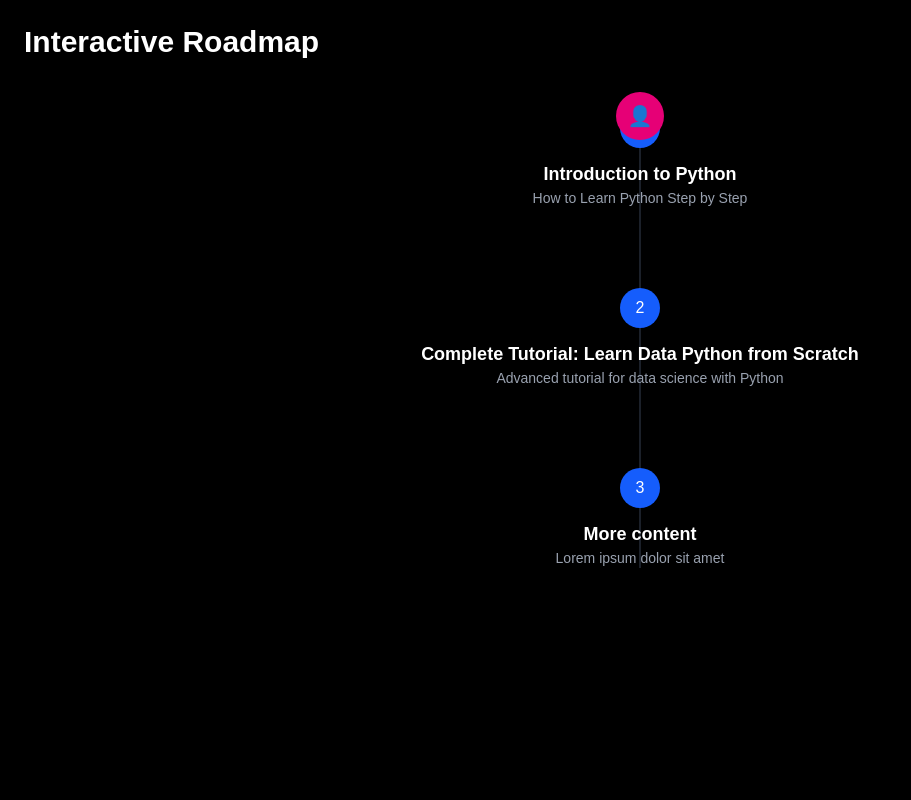
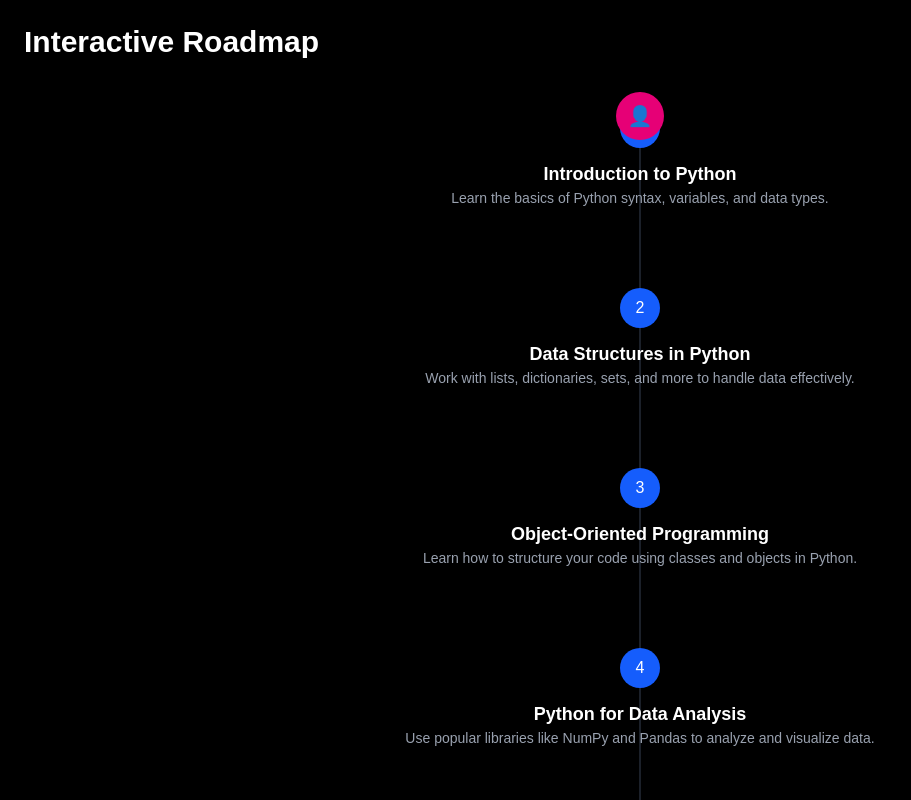
Before and after one commit to ezzypzzy/interactive-roadmap, a Next.js app: page / in a window 1280 px wide. Shown: the top 800 px of the page, without its empty margins (0-911 px from the left). Built offline with nearby package versions, Linux system fonts and the light colour scheme.

Commit message:
add roadmap data file and create dynamic routes

```diff
--- /dev/null
+++ b/app/courses/[slug]/page.js
@@ -0,0 +1,25 @@
+import { roadmapData } from "@/data/roadmapData";
+
+export default function CoursePage({ params }) {
+  const { slug } = params;
+
+  // Find the lesson/module that matches the slug
+  const lesson = roadmapData.find((item) => item.slug === slug);
+
+  if (!lesson) {
+    return (
+      <main className="p-6">
+        <h1 className="text-3xl font-bold">Lesson Not Found</h1>
+        <p className="mt-4">The requested lesson could not be found.</p>
+      </main>
+    );
+  }
+
+  return (
+    <main className="p-6">
+      <h1 className="text-3xl font-bold">{lesson.moduleTitle}</h1>
+      <p className="mt-4">{lesson.description}</p>
+      <p className="mt-4 text-gray-500">Course: {lesson.courseName}</p>
+    </main>
+  );
+}
--- a/app/page.js
+++ b/app/page.js
@@ -4,37 +4,17 @@ import React, { useState, useEffect } from "react";
 import { toast } from "react-hot-toast";
 import { motion } from "framer-motion";
 import { useRouter } from "next/navigation";
+import { roadmapData } from "../data/roadmapData";
 
-// SAMPLE lessons data (title, description, and the URL to navigate to).
-// We'll later store each lesson's progress in localStorage by its index.
-const lessonsData = [
-  {
-    id: 1,
-    title: "Introduction to Python",
-    description: "How to Learn Python Step by Step",
-    url: "/courses/python-intro",
-  },
-  {
-    id: 2,
-    title: "Complete Tutorial: Learn Data Python from Scratch",
-    description: "Advanced tutorial for data science with Python",
-    url: "/courses/python-data",
-  },
-  {
-    id: 3,
-    title: "More content",
-    description: "Lorem ipsum dolor sit amet",
-    url: "/courses/more",
-  },
-];
-
-// Helper hook for localStorage
+// Helper hook for managing localStorage
 function useLocalStorage(key, initialValue) {
   const [storedValue, setStoredValue] = useState(() => {
     try {
-      const item =
-        typeof window !== "undefined" && window.localStorage.getItem(key);
-      return item ? JSON.parse(item) : initialValue;
+      if (typeof window !== "undefined") {
+        const item = window.localStorage.getItem(key);
+        return item ? JSON.parse(item) : initialValue;
+      }
+      return initialValue;
     } catch (error) {
       console.error("useLocalStorage error:", error);
       return initialValue;
@@ -58,39 +38,41 @@ function useLocalStorage(key, initialValue) {
 export default function HomePage() {
   const router = useRouter();
 
-  // Each lesson is either completed (true) or not (false).
-  // Initialize all to 'false' unless we already have something in localStorage.
+  // Initialize progress for each lesson (all false by default)
   const [progress, setProgress] = useLocalStorage(
     "roadmapProgress",
-    lessonsData.map(() => false)
+    roadmapData.map(() => false)
   );
 
-  // The avatar’s position is based on how many lessons are completed.
+  // Prevent hydration mismatches by waiting until the component mounts
+  const [mounted, setMounted] = useState(false);
+  useEffect(() => {
+    setMounted(true);
+  }, []);
+  if (!mounted) return null;
+
+  // Calculate completed lessons count for avatar positioning
   const completedCount = progress.filter(Boolean).length;
 
-  // Animate the avatar from step to step
+  // Define avatar animation variants based on completedCount
   const avatarVariants = {
     initial: { y: 0 },
     animate: {
-      // Example offset: 120px between steps
-      y: completedCount * 120,
+      y: completedCount * 120, // 120px per completed lesson
       transition: { type: "spring", stiffness: 100 },
     },
   };
 
-  // When a user clicks a lesson node:
-  // 1. Mark that lesson as completed
-  // 2. Show a toast message
-  // 3. Navigate to the lesson page
+  // Handle lesson click: update progress, show toast, then navigate
   const handleLessonClick = (index) => {
     const updated = [...progress];
-    updated[index] = true; // Mark this lesson as completed
+    updated[index] = true;
     setProgress(updated);
 
-    toast.success(`Navigating to ${lessonsData[index].title}...`);
+    toast.success(`Navigating to ${roadmapData[index].moduleTitle}...`);
 
-    // Navigate to that lesson’s URL
-    router.push(lessonsData[index].url);
+    // Use the dynamic slug to navigate
+    router.push(`/courses/${roadmapData[index].slug}`);
   };
 
   return (
@@ -98,46 +80,40 @@ export default function HomePage() {
       <h1 className="text-3xl font-bold mb-8">Interactive Roadmap</h1>
 
       <div className="relative mx-auto max-w-xl">
-        {/* A vertical line down the middle (we can style or replace with an SVG path later) */}
+        {/* Vertical line */}
         <div className="absolute left-1/2 top-0 -translate-x-1/2 w-px h-full bg-gray-700" />
 
-        {/* The “avatar” that moves according to completed steps */}
+        {/* Animated avatar */}
         <motion.div
           className="absolute left-1/2 -translate-x-1/2 w-12 h-12 bg-pink-600 rounded-full flex items-center justify-center z-10"
           variants={avatarVariants}
           initial="initial"
           animate="animate"
         >
-          {/* Could replace with an actual image */}
           <span className="text-xl">👤</span>
         </motion.div>
 
-        {/* Lesson circles */}
+        {/* Lesson nodes */}
         <div className="flex flex-col items-center space-y-20 pt-4">
-          {lessonsData.map((lesson, index) => (
+          {roadmapData.map((lesson, index) => (
             <div
               key={lesson.id}
               className="relative flex flex-col items-center"
             >
-              {/* The circle for the node */}
               <button
                 onClick={() => handleLessonClick(index)}
-                className={`w-10 h-10 rounded-full flex items-center justify-center
-                  ${
-                    progress[index]
-                      ? "bg-green-600"
-                      : "bg-blue-600 hover:bg-blue-500"
-                  }
-                `}
-                aria-label={`Lesson ${lesson.title}`}
+                className={`w-10 h-10 rounded-full flex items-center justify-center ${
+                  progress[index]
+                    ? "bg-green-600"
+                    : "bg-blue-600 hover:bg-blue-500"
+                }`}
+                aria-label={`Lesson ${lesson.moduleTitle}`}
               >
-                {/* If completed, show a checkmark; otherwise show the step number */}
                 {progress[index] ? "✓" : index + 1}
               </button>
 
-              {/* Lesson info text */}
               <div className="mt-3 text-center px-2">
-                <h2 className="font-semibold text-lg">{lesson.title}</h2>
+                <h2 className="font-semibold text-lg">{lesson.moduleTitle}</h2>
                 <p className="text-gray-400 text-sm">{lesson.description}</p>
               </div>
             </div>
--- /dev/null
+++ b/data/roadmapData.js
@@ -0,0 +1,52 @@
+export const roadmapData = [
+  {
+    id: 1,
+    moduleTitle: "Introduction to Python",
+    courseName: "Python Course",
+    status: "not started", // or "in progress" / "completed"
+    progressPercentage: 0, // can range from 0 to 100
+    slug: "python-intro", // used for dynamic routing
+    description:
+      "Learn the basics of Python syntax, variables, and data types.",
+  },
+  {
+    id: 2,
+    moduleTitle: "Data Structures in Python",
+    courseName: "Python Course",
+    status: "not started",
+    progressPercentage: 0,
+    slug: "python-data-structures",
+    description:
+      "Work with lists, dictionaries, sets, and more to handle data effectively.",
+  },
+  {
+    id: 3,
+    moduleTitle: "Object-Oriented Programming",
+    courseName: "Python Course",
+    status: "not started",
+    progressPercentage: 0,
+    slug: "python-oop",
+    description:
+      "Learn how to structure your code using classes and objects in Python.",
+  },
+  {
+    id: 4,
+    moduleTitle: "Python for Data Analysis",
+    courseName: "Python Course",
+    status: "not started",
+    progressPercentage: 0,
+    slug: "python-data-analysis",
+    description:
+      "Use popular libraries like NumPy and Pandas to analyze and visualize data.",
+  },
+  {
+    id: 5,
+    moduleTitle: "Advanced Topics & Best Practices",
+    courseName: "Python Course",
+    status: "not started",
+    progressPercentage: 0,
+    slug: "python-advanced",
+    description:
+      "Explore advanced Python features and recommended practices for production.",
+  },
+];
```
